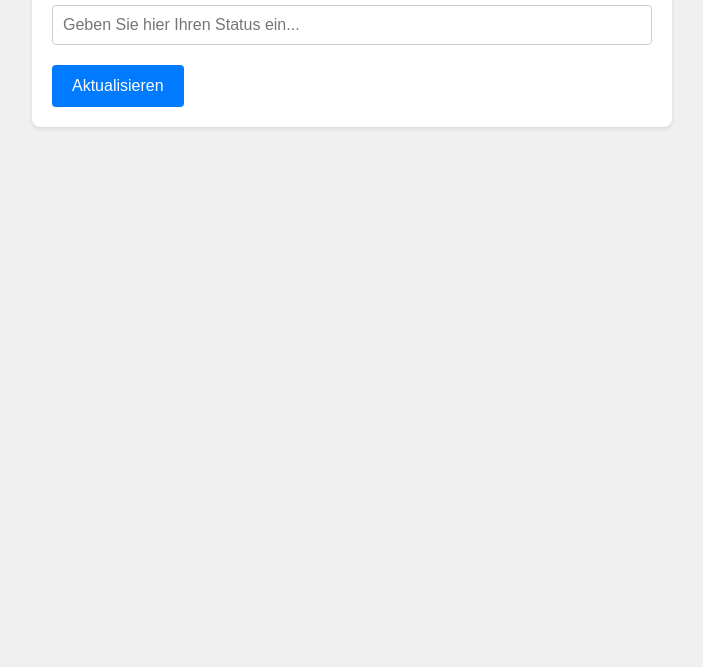
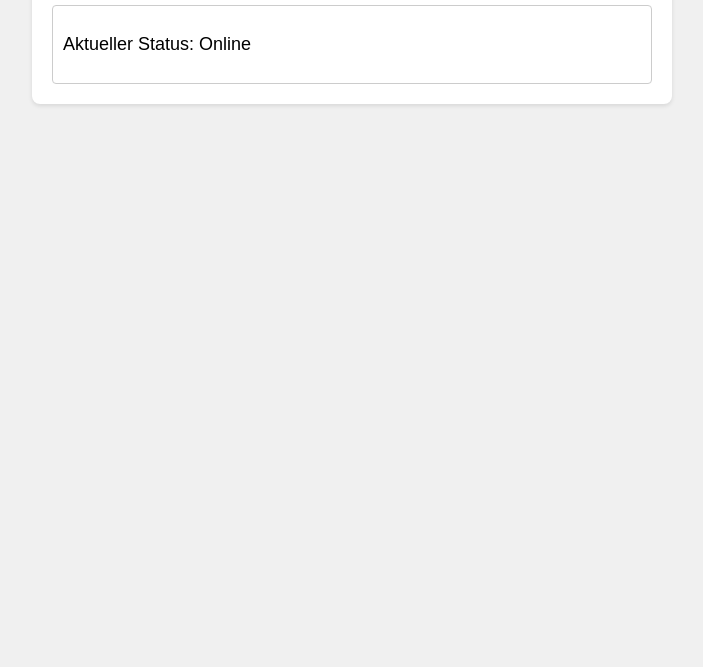
Before and after one commit to xMrVirusx/mywebsite, a plain HTML site: page index.html in a window 1280 px wide. Shown: the part 133-800 px from the top of the page, without its empty margins (288-991 px from the left). Drawn offline with Linux system fonts and the light colour scheme.

Commit message:
Update index.html

```diff
--- a/index.html
+++ b/index.html
@@ -19,26 +19,12 @@
             border-radius: 8px;
             box-shadow: 0 2px 4px rgba(0, 0, 0, 0.1);
         }
-        input[type="text"] {
-            width: 100%;
+        #status {
+            font-size: 18px;
             padding: 10px;
-            margin-bottom: 20px;
             border: 1px solid #ccc;
             border-radius: 4px;
-            box-sizing: border-box;
-            font-size: 16px;
-        }
-        input[type="submit"] {
-            background-color: #007bff;
-            color: #fff;
-            border: none;
-            padding: 12px 20px;
-            border-radius: 4px;
-            cursor: pointer;
-            font-size: 16px;
-        }
-        input[type="submit"]:hover {
-            background-color: #0056b3;
+            background-color: #fff;
         }
     </style>
 </head>
@@ -46,20 +32,10 @@
 
 <div class="container">
     <h2>Mein Status</h2>
-    <form id="statusForm">
-        <input type="text" id="statusInput" placeholder="Geben Sie hier Ihren Status ein...">
-        <input type="submit" value="Aktualisieren">
-    </form>
-    <div id="statusOutput"></div>
+    <div id="status">
+        <p>Aktueller Status: Online</p>
+    </div>
 </div>
-
-<script>
-    document.getElementById("statusForm").addEventListener("submit", function(event) {
-        event.preventDefault();
-        var status = document.getElementById("statusInput").value;
-        document.getElementById("statusOutput").innerHTML = "<p>Aktueller Status: " + status + "</p>";
-    });
-</script>
 
 </body>
 </html>
```
